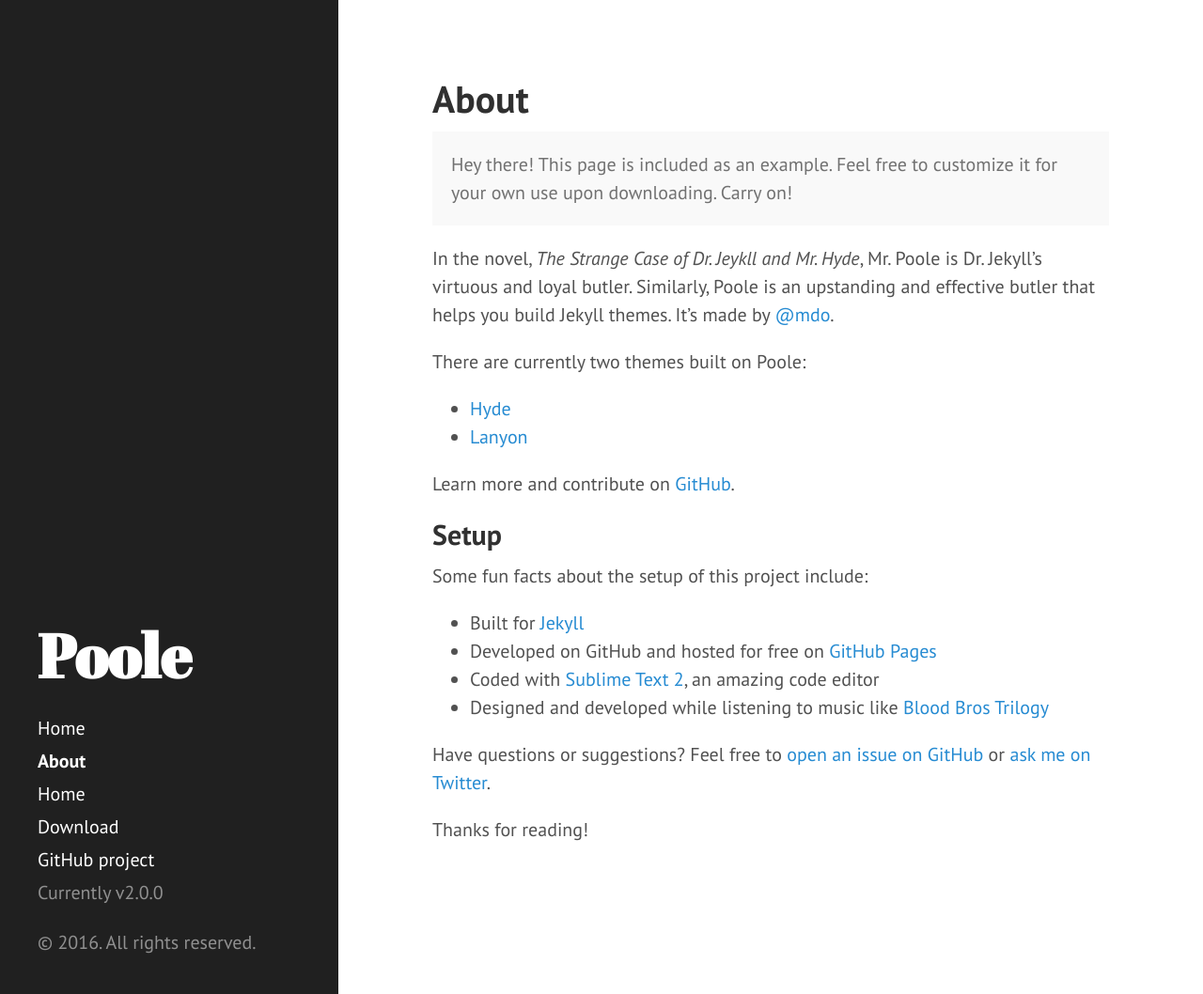
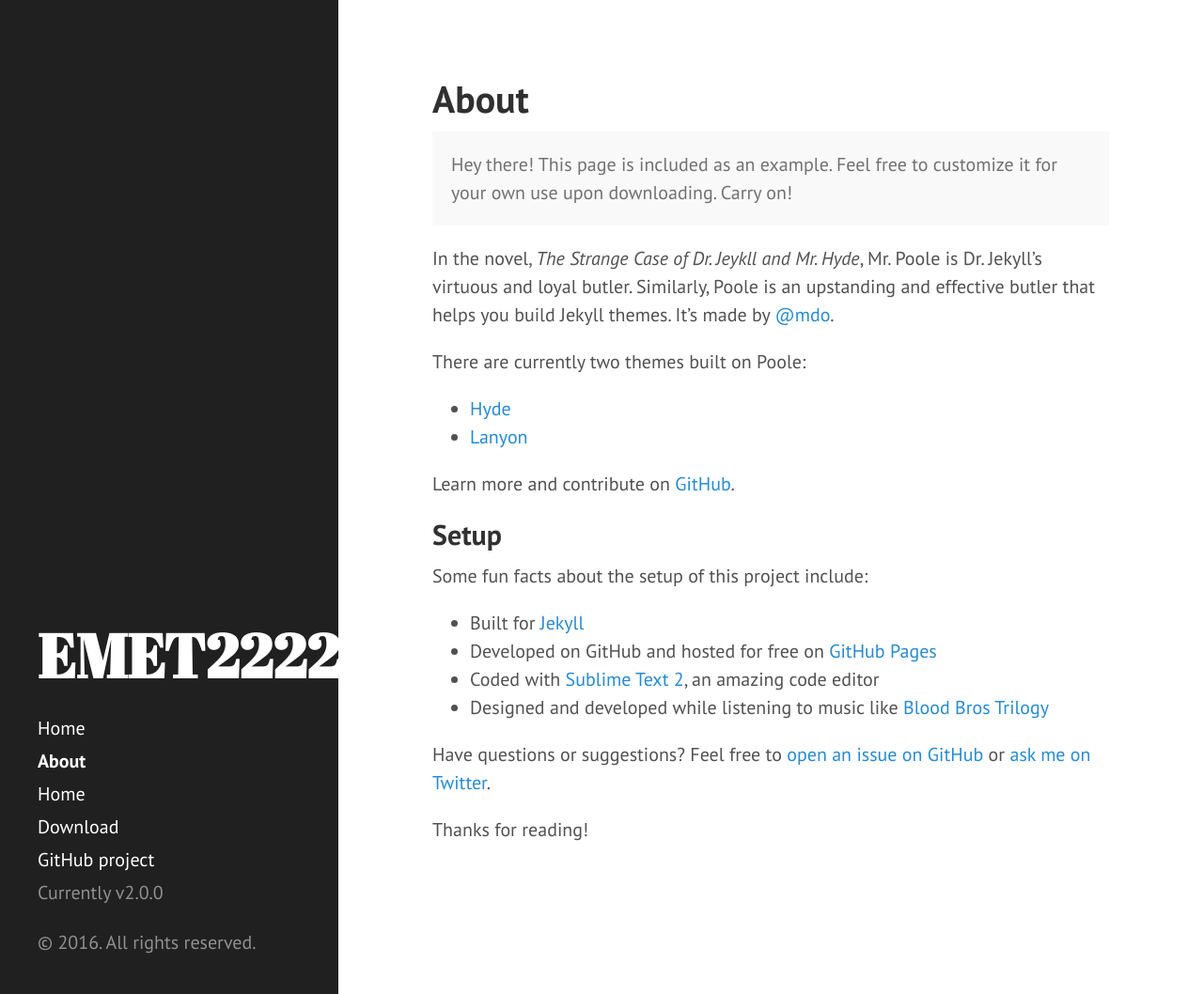
Before and after one commit to juergenmeinecke/emet2222, a Jekyll site: the page built from about.md, in a window 1280 px wide and 1058 px high. Shown: the whole window at 94% size. Built offline with Jekyll 4.4.1, drawn with Linux system fonts in a browser that asks for light colours.

Commit message:
updated homepage title

```diff
--- a/_config.yml
+++ b/_config.yml
@@ -2,7 +2,7 @@
 permalink:           pretty
 
 # Setup
-title:               Poole
+title:               EMET2222
 tagline:             The Jekyll Butler
 url:                 http://juergenmeinecke.github.io
 paginate:            1
```
